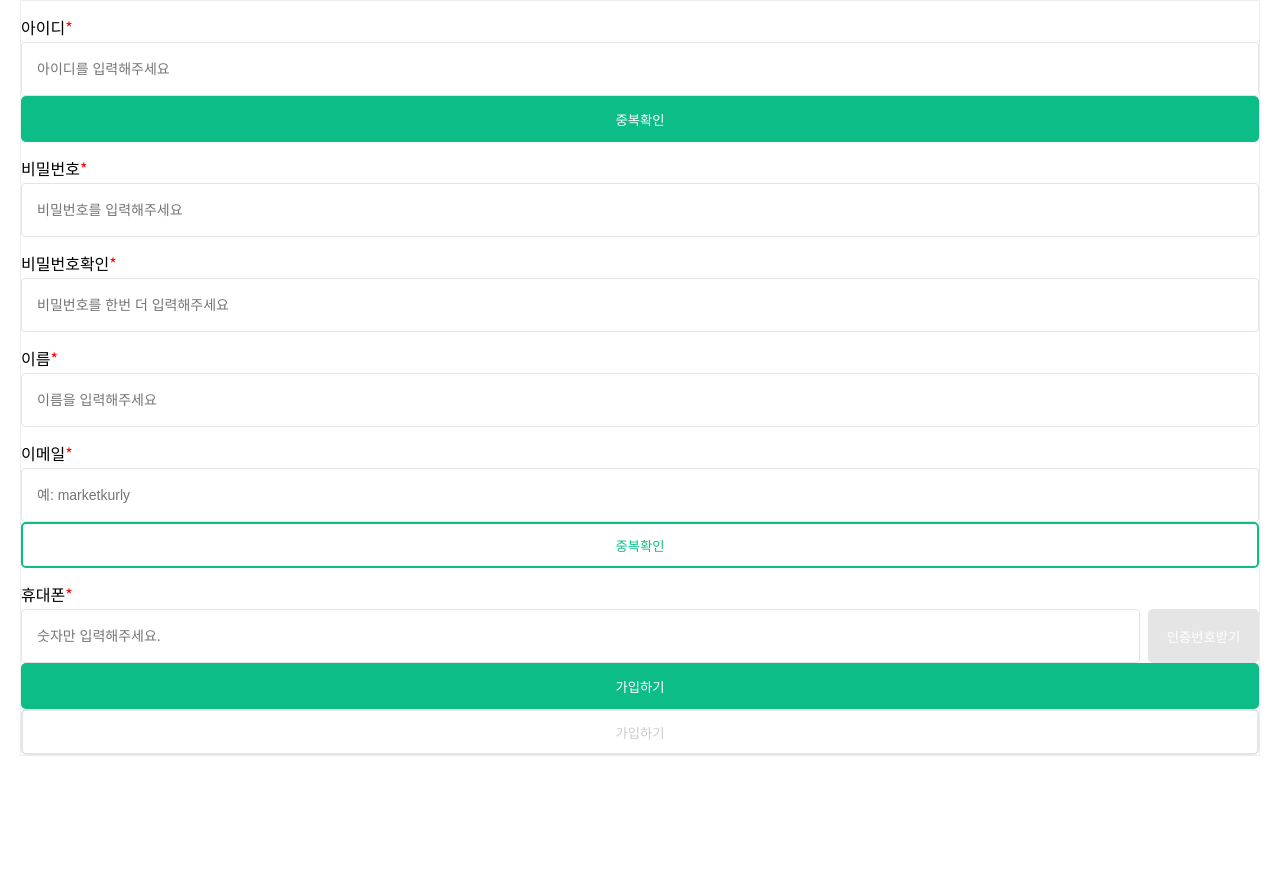
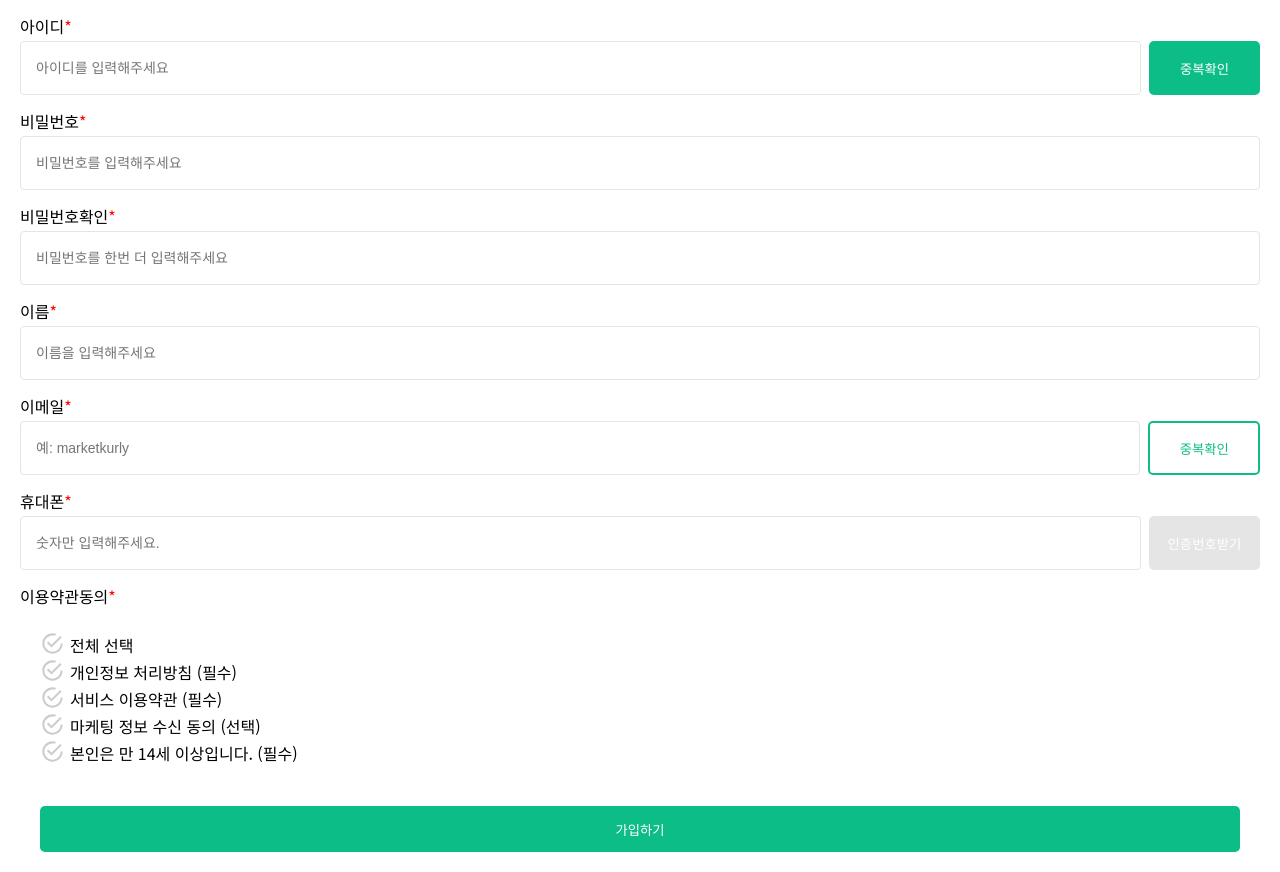
Before and after one commit to Yu-Kyeong-Seok/final-front, a Next.js app: page /auth/signup in a window 1280 px wide. Before the commit the page ends 800 px from the top, so only its background shows below. Built offline with nearby package versions, Linux system fonts and the light colour scheme.

Commit message:
[전경호] 회원가입 이용약관동의 추가

```diff
--- a/app/components/CheckBox/CheckBox.module.scss
+++ b/app/components/CheckBox/CheckBox.module.scss
@@ -1,4 +1,4 @@
-fieldset {
+.fieldset {
   border: none;
 }
 
--- a/app/views/auth/signUp/signUp.view.module.scss
+++ b/app/views/auth/signUp/signUp.view.module.scss
@@ -6,7 +6,7 @@
 }
 
 .Form {
-    border: 1px solid #ededed;
+    // border: 1px solid #ededed;
     display: flex;
     flex-direction: column;
     // gap: 16px;
@@ -24,7 +24,7 @@
     color: red;
 }
 
-.InputWrapper {
+.InputContainer {
     display: flex;
     flex-direction: row;
 
@@ -34,3 +34,7 @@
         margin-left: 8px;
     }
 }
+
+.Padding {
+    padding: 20px;
+}
--- a/app/views/auth/signUp/signUp.view.tsx
+++ b/app/views/auth/signUp/signUp.view.tsx
@@ -4,6 +4,7 @@ import styles from "./signUp.view.module.scss";
 import cn from "classnames/bind";
 import { Controller, useForm } from "react-hook-form";
 import Button from "@/app/components/Button/Button";
+import CheckBoxView from "@/app/components/CheckBox/CheckBox.view";
 
 const cx = cn.bind(styles);
 
@@ -12,8 +13,10 @@ const SignUpView = () => {
         <div className={cx("Wrapper")}>
             <form className={cx("Form")}>
                 <label className={cx("Label")}>아이디<span className={cx("Span")}>*</span></label>
-                <Input placeholder="아이디를 입력해주세요"></Input>
-                <Button text="중복확인"></Button>
+                <div className={cx("InputContainer")}>
+                    <Input placeholder="아이디를 입력해주세요"></Input>
+                    <Button text="중복확인"></Button>
+                </div>
                 <label className={cx("Label")}>비밀번호<span className={cx("Span")}>*</span></label>
                 <Input placeholder="비밀번호를 입력해주세요"></Input>
                 <label className={cx("Label")}>비밀번호확인<span className={cx("Span")}>*</span></label>
@@ -21,15 +24,24 @@ const SignUpView = () => {
                 <label className={cx("Label")}>이름<span className={cx("Span")}>*</span></label>
                 <Input placeholder="이름을 입력해주세요"></Input>
                 <label className={cx("Label")}>이메일<span className={cx("Span")}>*</span></label>
-                <Input placeholder="예: marketkurly"></Input>
-                <Button Variants="outline" text="중복확인"></Button>
+                <div className={cx("InputContainer")}>
+                    <Input placeholder="예: marketkurly"></Input>
+                    <Button Variants="outline" text="중복확인"></Button>
+                </div>
                 <label className={cx("Label")}>휴대폰<span className={cx("Span")}>*</span></label>
-                <div className={cx("InputWrapper")}>
+                <div className={cx("InputContainer")}>
                     <Input placeholder="숫자만 입력해주세요."></Input>
                     <Button text="인증번호받기" disabled={true}></Button>
                 </div>
-                <Button text="가입하기"></Button>
-                <Button Variants="outline" disabled={true} text="가입하기"></Button>
+
+                <label className={cx("Label")}>이용약관동의<span className={cx("Span")}>*</span></label>
+                <div className={cx("Padding")}>
+                    <CheckBoxView></CheckBoxView>
+                </div>
+                <div className={cx("Padding")}>
+                    <Button text="가입하기"></Button>
+                </div>
+                {/* <Button Variants="outline" disabled={true} text="가입하기"></Button> */}
             </form>
         </div>
     );
```
